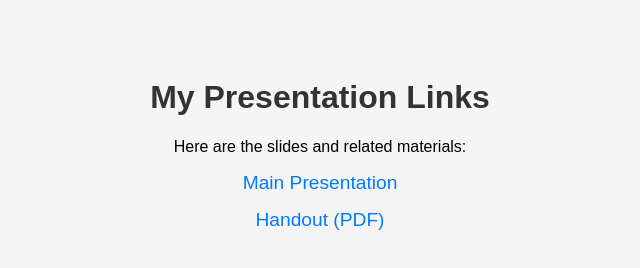
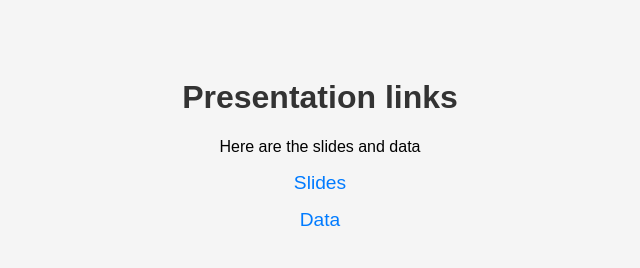
Before and after one commit to djkpf/pres-links, a plain HTML site: page index.html in a window 1280 px wide. Shown: the whole page, without its empty margins (320-960 px from the left). Drawn offline with Linux system fonts and the light colour scheme.

Commit message:
Update presentation links and headings in index.html

```diff
--- a/index.html
+++ b/index.html
@@ -32,11 +32,11 @@
   </style>
 </head>
 <body>
-  <h1>My Presentation Links</h1>
-  <p>Here are the slides and related materials:</p>
+  <h1>Presentation links</h1>
+  <p>Here are the slides and data</p>
   <ul>
-    <li><a href="https://docs.google.com/presentation/d/1CY5ikOKFSyr6nviwwTvfdbkez7cLis7_Dbg2FP4kkzA/edit?slide=id.g39b250ebc8d_0_6#slide=id.g39b250ebc8d_0_6" target="_blank">Main Presentation</a></li>
-    <li><a href="https://docs.google.com/spreadsheets/d/1NbCSmCrjoBP9t0bAfd1AQ5EYgaNwfaprlEAYFk3umcc/edit?gid=1950697795#gid=1950697795" target="_blank">Handout (PDF)</a></li>
+    <li><a href="https://docs.google.com/presentation/d/1CY5ikOKFSyr6nviwwTvfdbkez7cLis7_Dbg2FP4kkzA/edit?slide=id.p#slide=id.p" target="_blank">Slides</a></li>
+    <li><a href="https://docs.google.com/spreadsheets/d/1NbCSmCrjoBP9t0bAfd1AQ5EYgaNwfaprlEAYFk3umcc/edit?gid=1950697795#gid=1950697795" target="_blank">Data</a></li>
   </ul>
 </body>
 </html>
```
